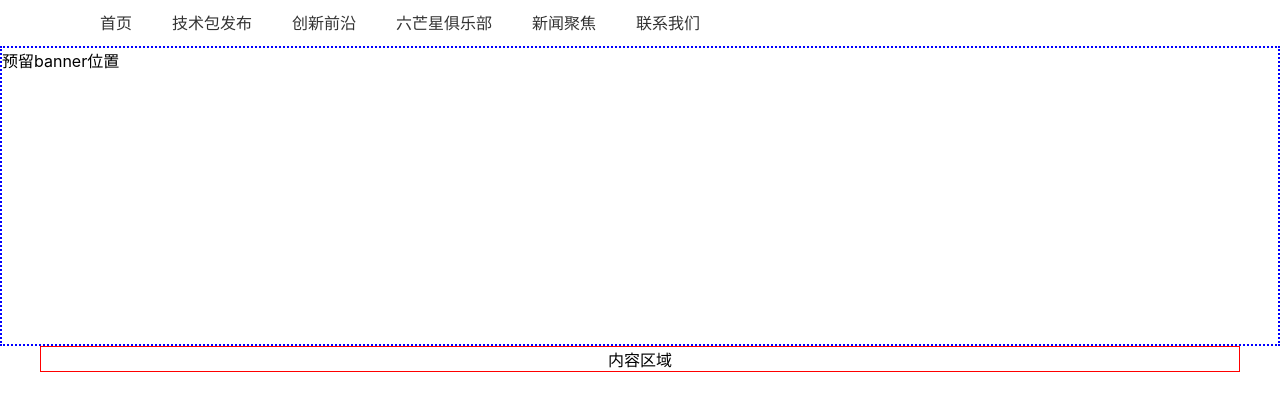
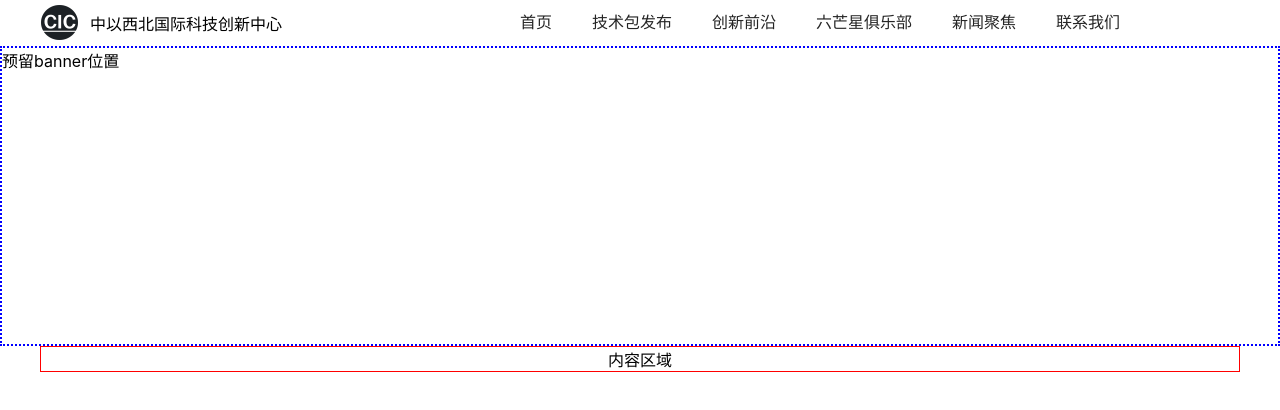
Before and after one commit to dale426/CIC-offical, a Nuxt app: page / in a window 1280 px wide. Shown: the top 410 px of the page. Built offline with nearby package versions, Linux system fonts and the light colour scheme.

Commit message:
add menuList

```diff
--- a/layouts/common.less
+++ b/layouts/common.less
@@ -1,4 +1,4 @@
-@base_color: #333;
+@base_color: #0b0b0b;
 @hover_color: #000;
 @bg_color: #f0f0f0;
 
--- a/layouts/main.less
+++ b/layouts/main.less
@@ -9,11 +9,30 @@
   min-width: 1200px;
   height: 46px;
   margin: 0 auto;
+  display: flex;
+  flex-wrap: nowrap;
+  align-items: center;
+  justify-content: space-between;
+}
+.layout__main-title{
+    display: inline-block;
+    font-weight: 500;
+    color: #000;
+    display: flex;
+    align-items: center;
+    .logo{
+        margin-right: 10px;
+        width: 40px;
+        height: 40px;
+    }
 }
 .layout__menu-wrap {
+  font-family: "SourceHanSansSC-Regular";
+  opacity: 0.89;
   height: 46px;
   line-height: 46px;
   color: @base_color;
+  margin-right: 100px;
   .layout__menu-item {
     position: relative;
     float: left;
--- a/layouts/main.vue
+++ b/layouts/main.vue
@@ -1,6 +1,10 @@
 <template>
     <div class="layout__main">
         <div class="layout__main-wraps">
+            <div class="layout__main-title">
+                <img class="logo" :src="cic_logo" alt="logo">
+                <span>中以西北国际科技创新中心</span>
+            </div>
             <menu class="layout__menu-wrap clearfix" type="list">
                 <li class="layout__menu-item">
                     <a href="/">
@@ -38,8 +42,14 @@
     </div>
 </template>
 <script>
+import logo from '~/assets/img/logo@2x.png'
 export default {
     name: 'layout_main',
+    data() {
+        return {
+            cic_logo: logo
+        }
+    },
 
 }
 </script>
```
Also changed, not shown: assets/img/logo@2x.png (added).
